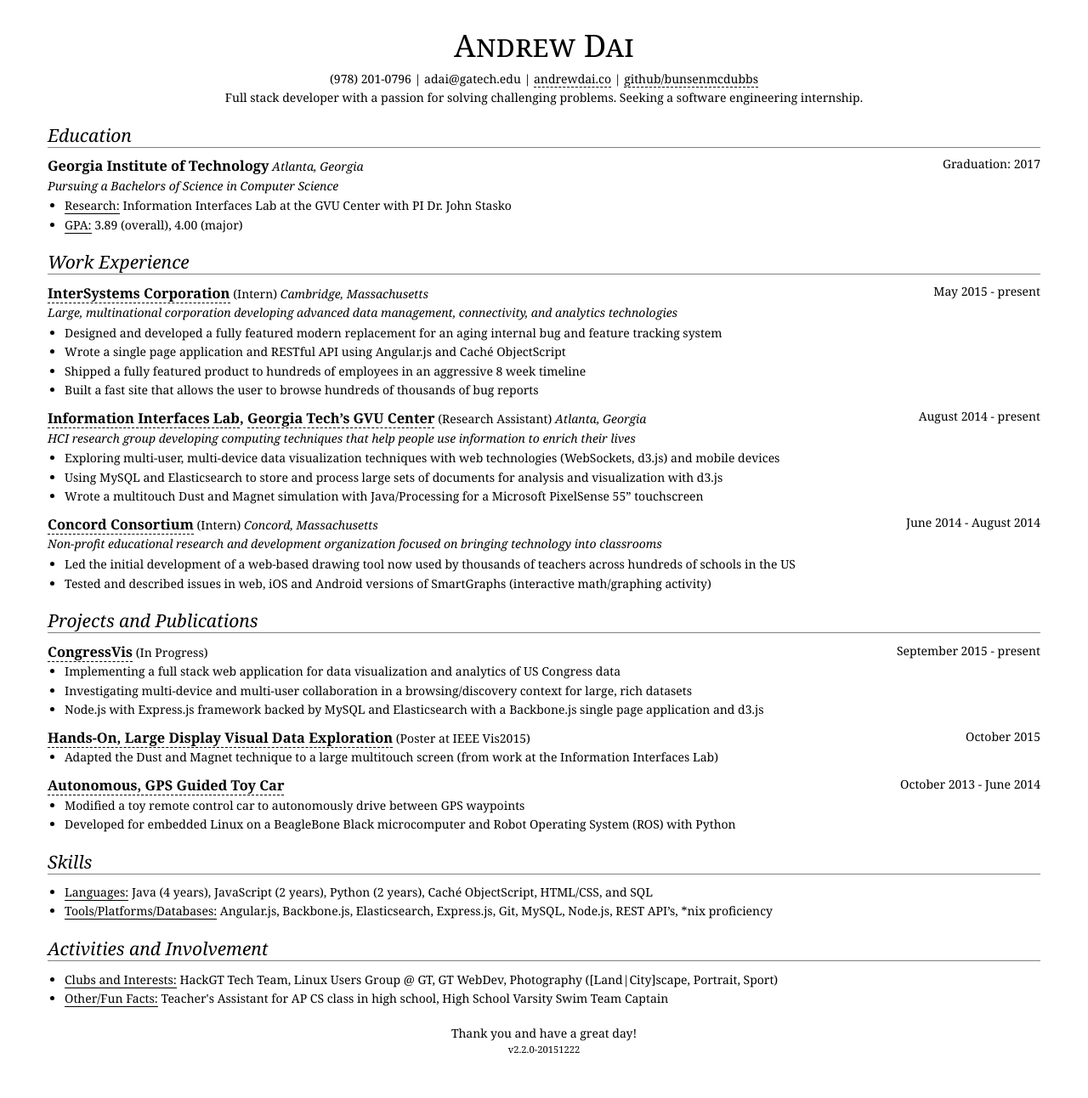
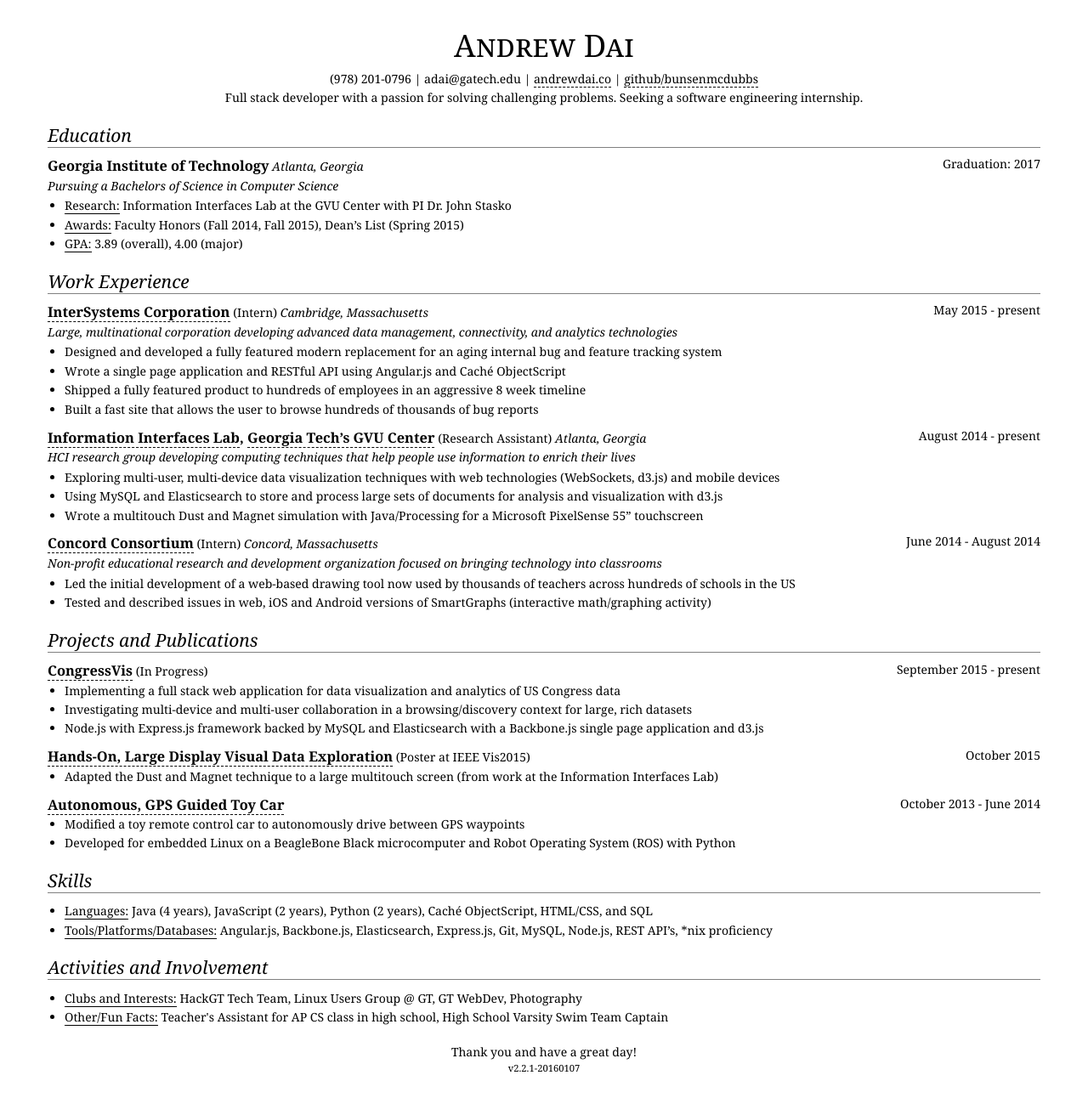
Before and after one commit to bunsenmcdubbs/bunsenmcdubbs.github.io, a Jekyll site: the page resume/index.html, which Jekyll copies as it is, in a window 1280 px wide. Shown: the whole page at 85% size. Built offline with Jekyll 4.4.1, drawn with Linux system fonts in a browser that asks for light colours; Markdown is read by kramdown in place of the engine named in the settings; before the commit the page ends 1270 px from its top, so only the background shows below that.

Commit message:
add edu awards and change photography details

```diff
--- a/index.html
+++ b/index.html
@@ -55,7 +55,7 @@
   </div>
   <div id="resume">
     <a href='/resume/' class="no-style big">Résumé</a>
-    [<a href="https://www.dropbox.com/s/vwtjrxifyw940ma/Resume.pdf?dl=0">pdf</a>] <small>last updated Dec/2015</small>
+    [<a href="https://www.dropbox.com/s/vwtjrxifyw940ma/Resume.pdf?dl=0">pdf</a>] <small>last updated Jan/2016</small>
   </div>
 </div>
 
--- a/resume/index.html
+++ b/resume/index.html
@@ -47,6 +47,8 @@
       <ul>
         <li><p><span class="label">Research:</span>
           Information Interfaces Lab at the GVU Center with PI Dr. John Stasko</p></li>
+        <li><p><span class="label">Awards:</span>
+          Faculty Honors (Fall 2014, Fall 2015), Dean&rsquo;s List (Spring 2015)</p></li>
         <li><p><span class="label">GPA:</span> 3.89 (overall), 4.00 (major)</p></li>
       </ul>
     </div>
@@ -219,8 +221,7 @@
 
     <ul>
       <li><p><span class="label">Clubs and Interests:</span> HackGT Tech Team,
-        Linux Users Group &commat; GT, GT WebDev,
-        Photography ([Land|City]scape, Portrait, Sport)</p></li>
+        Linux Users Group &commat; GT, GT WebDev, Photography</p></li>
       <li><p><span class="label">Other/Fun Facts:</span>
         Teacher's Assistant for AP CS class in high school,
         High School Varsity Swim Team Captain</p></li>
@@ -231,7 +232,7 @@
 <footer>
   <!-- <small>References available upon request</small> -->
   <p>Thank you and have a great day!</p>
-  <small>v2.2.0-20151222</small>
+  <small>v2.2.1-20160107</small>
 </footer>
 
 <script>
```
Also changed, not shown: other parts of resume/index.html (+1 -1 lines).
